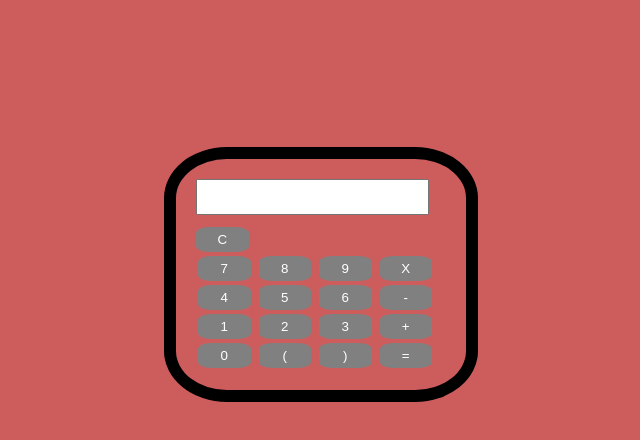
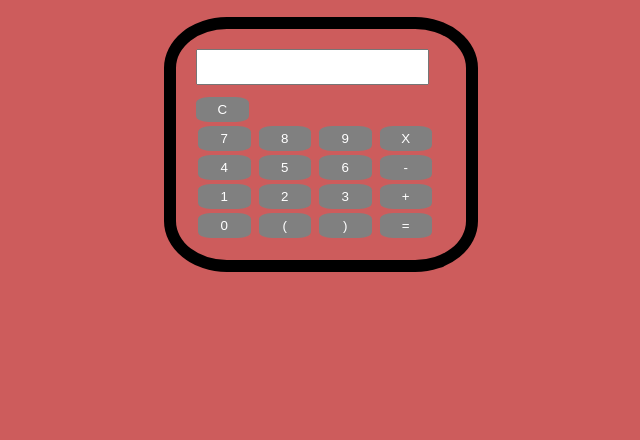
Before and after one commit to jotilohana/Calculator, a plain HTML site: page index.html in a window 1280 px wide. Shown: the part 150-590 px from the top of the page, without its empty margins (319-959 px from the left). Drawn offline with Linux system fonts and the light colour scheme.

Commit message:
Update style.css

```diff
--- a/style.css
+++ b/style.css
@@ -11,7 +11,7 @@ h1{
 }
 .main{
     width: 250px;
-    margin: 150px auto;
+    margin: 20px auto;
     border: 12px solid black;
     padding: 20px;
     border-radius: 20%;
```
